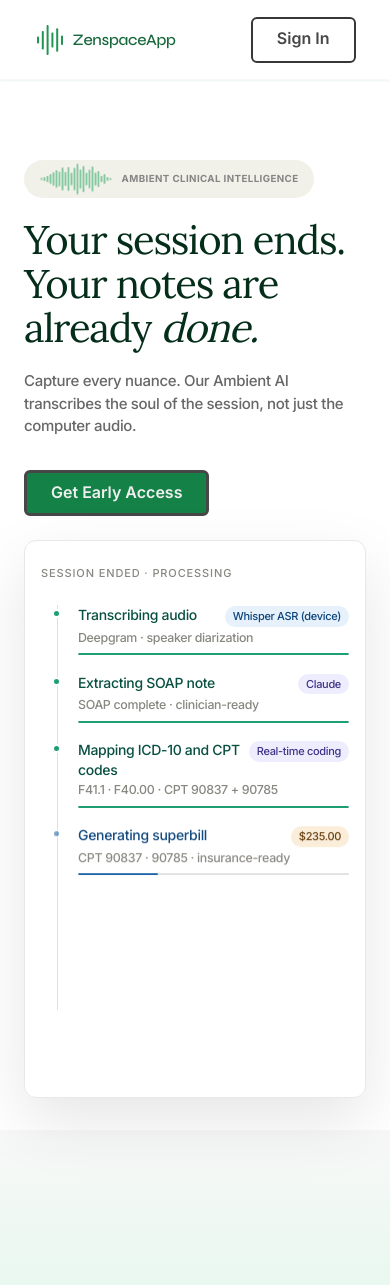
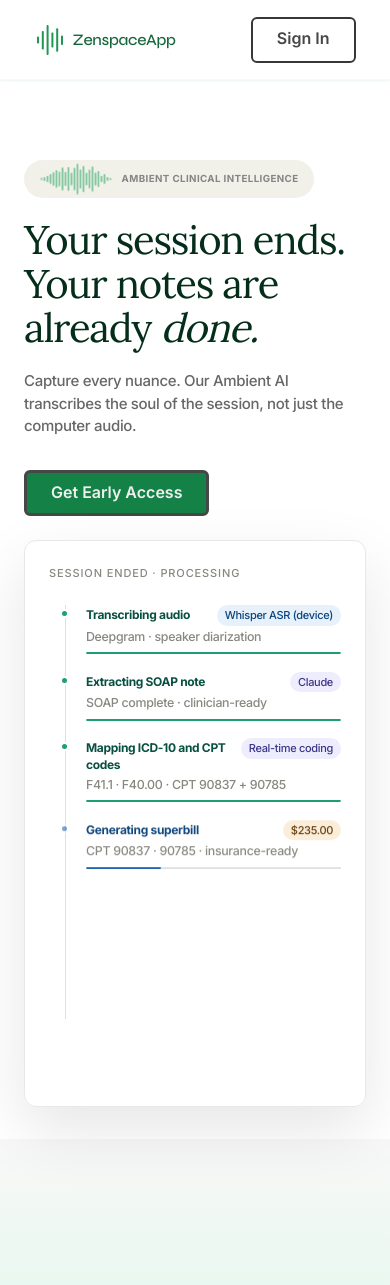
Before and after one commit to ZenSpaceApp/zenspace-website, a Next.js app: page /zennotes in a window 390 px wide. Shown: the top 1285 px of the page. Built offline with nearby package versions, Linux system fonts and the light colour scheme.

Commit message:
Styling fixes to session timeline

```diff
--- a/app/zennotes/ZenNotes.module.scss
+++ b/app/zennotes/ZenNotes.module.scss
@@ -173,7 +173,7 @@
   padding: 2rem 2.5rem;
 
   @media (max-width: 768px) {
-    padding: 1.5rem 1rem;
+    padding: 1.5rem 24px;
     border-radius: 12px;
   }
 }
--- a/components/SessionTimeline/SessionTimeline.module.scss
+++ b/components/SessionTimeline/SessionTimeline.module.scss
@@ -124,7 +124,8 @@ $color-bg:             #ffffff;
   line-height: 1.4;
 
   @media (max-width: 768px) {
-    font-size: 14px;
+    font-size: 12px;
+    font-weight: 700;
   }
 }
 
```
Also changed, not shown: app/newsroom/zennotes-2026/page.tsx (+4 -3 lines).
